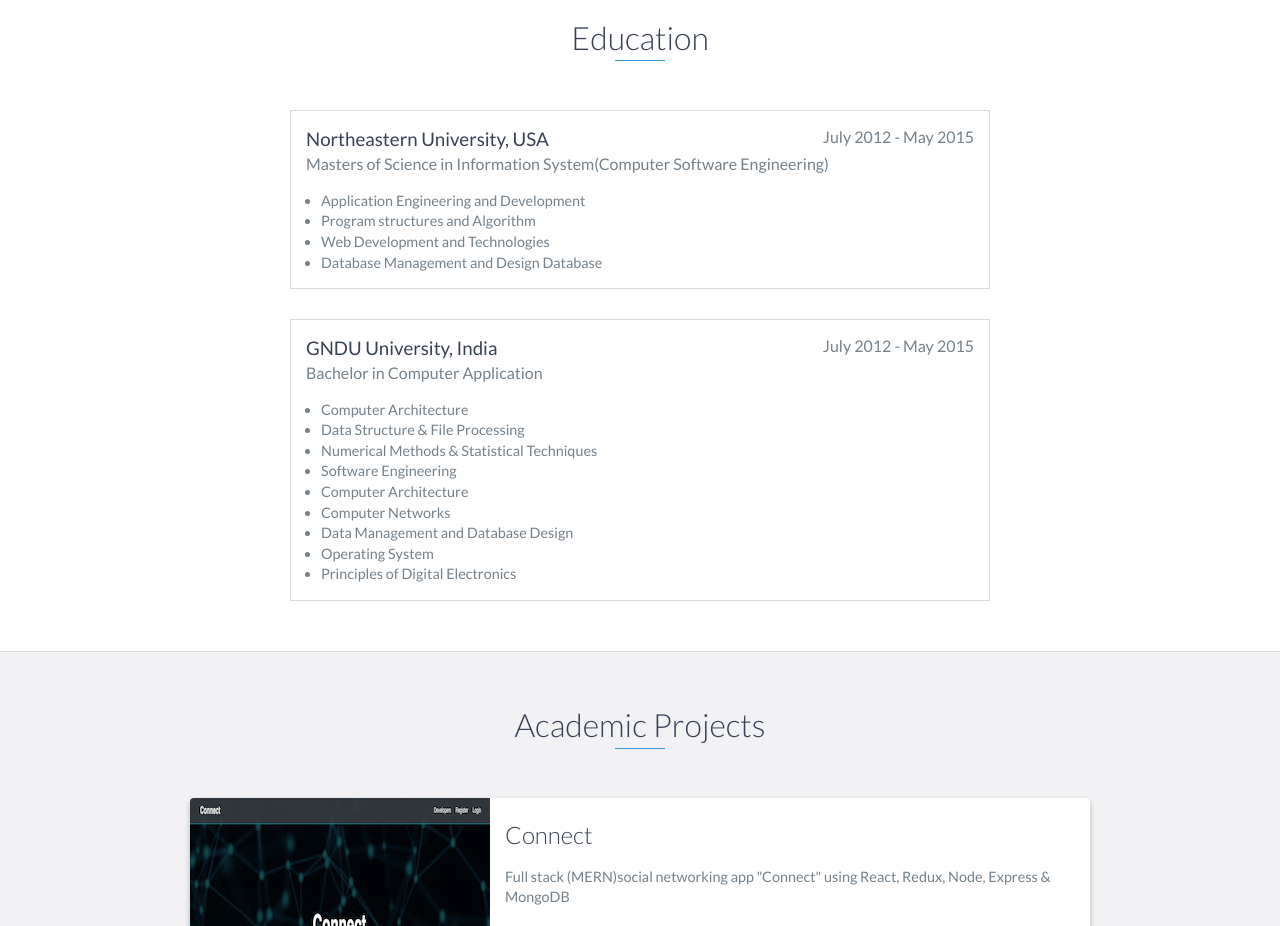
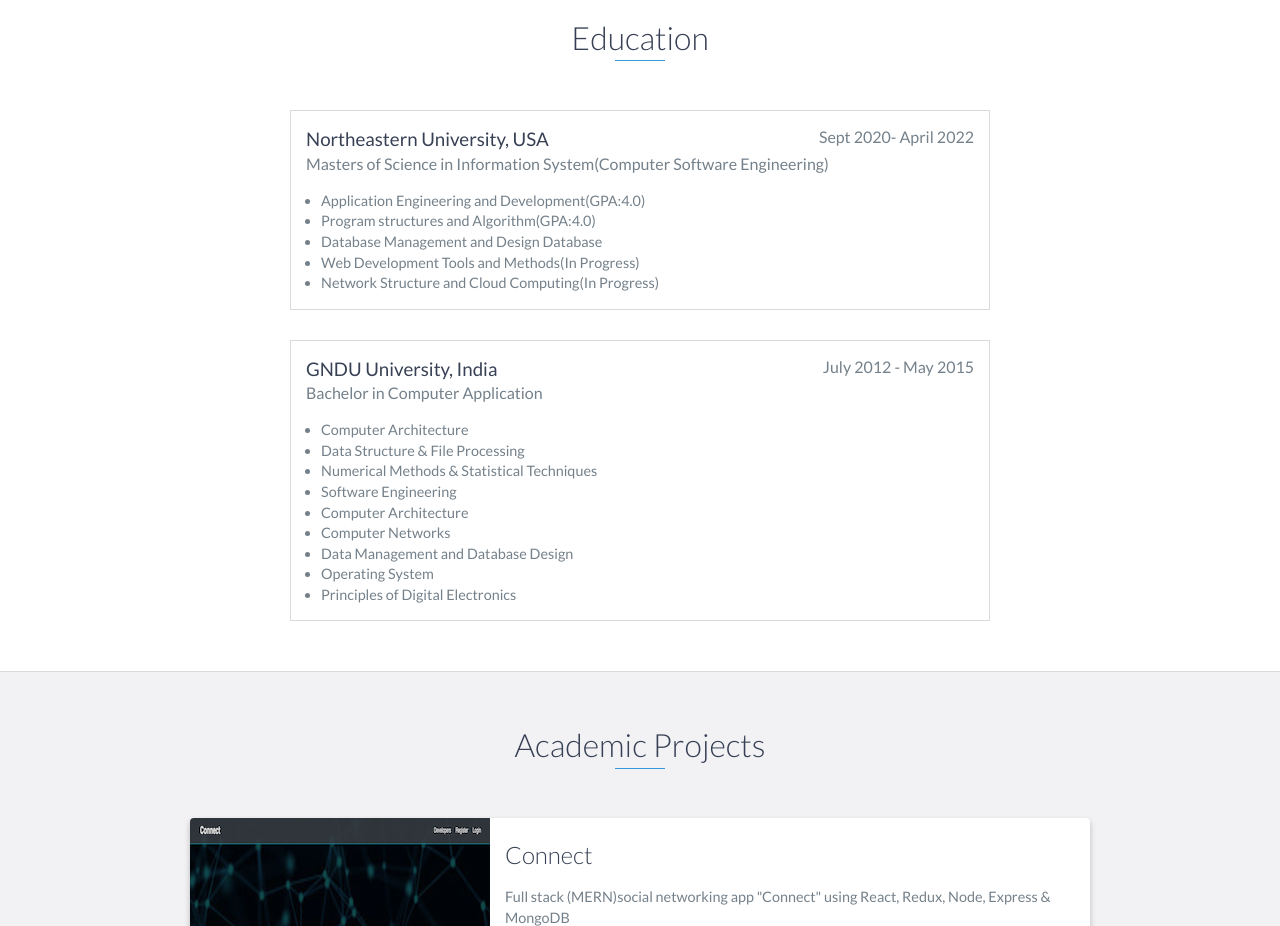
Before and after one commit to dj0894/dj0894.github.io, a website: page index.html in a window 1280 px wide. Shown: the part 2420-3346 px from the top of the page. Drawn offline with nearby package versions, Linux system fonts and the light colour scheme.

```diff
--- a/index.html
+++ b/index.html
@@ -145,22 +145,26 @@
         <h2 class="heading">Education</h2>
         <div class="education-block">
             <h3>Northeastern University, USA</h3>
-            <span class="education-date">July 2012 - May 2015</span>
+            <span class="education-date">Sept 2020- April 2022</span>
             <h4>Masters of Science in Information System(Computer Software Engineering)</h4>
             <p>
                 <ul>
                     <li>
-                        Application Engineering and Development
+                        Application Engineering and Development(GPA:4.0)
                     </li>
                     <li>
-                        Program structures and Algorithm
-                    </li>
-                    <li>
-                        Web Development and Technologies
+                        Program structures and Algorithm(GPA:4.0)
                     </li>
                     <li>
                         Database Management and Design Database
                     </li>
+		    <li>
+                        Web Development Tools and Methods(In Progress)
+                   </li>
+		    <li>
+                        Network Structure and Cloud Computing(In Progress)
+                    </li>
+
                  </ul>
             </p>
         </div>
```
